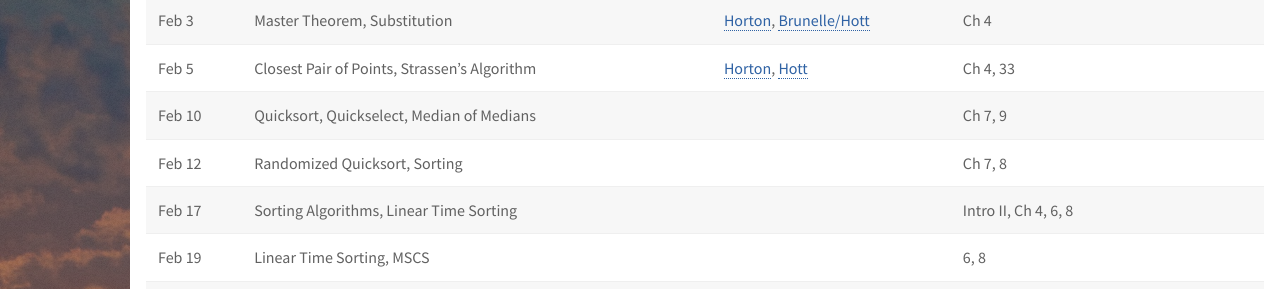
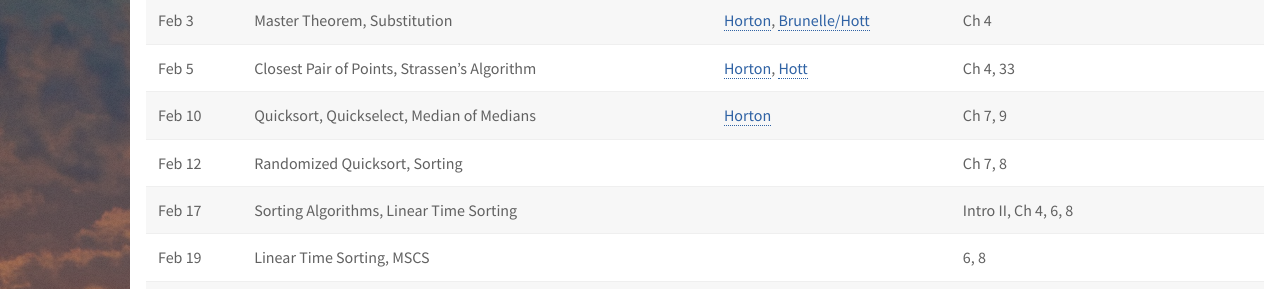
Before and after one commit to deternitydx/uvacs4102, a Jekyll site: the page built from index.md, in a window 1280 px wide and 900 px high, scrolled down 699 px. Shown: the part 155-444 px from the top of the window. Built offline with Jekyll 4.4.1, drawn with Linux system fonts in a browser that asks for light colours; nearby versions of some CDN libraries; library files that are not in the unit come from our copies.

Commit message:
Added L8 lecture pdf files for Horton

```diff
--- a/index.md
+++ b/index.md
@@ -36,7 +36,7 @@ This is a tentative full-semester schedule of topics addressed.  As we go throug
 | Jan 29  | Master Theorem            |[Horton](lectures/horton/cs4102_L5_Master_horton.pdf), [Hott](lectures/robbie/l5.pdf), [math](lectures/day5-proofs.pdf)  |                      |                 |
 | Feb 3   | Master Theorem, Substitution                  | [Horton](lectures/horton/cs4102-L6-closestpair-horton.pdf), [Brunelle/Hott](lectures/robbie/l6.pdf) | Ch 4                |                 |
 | Feb 5   | Closest Pair of Points, Strassen's Algorithm         | [Horton](lectures/horton/cs4102_L7_closestpair_Strassen_horton.pdf), [Hott](lectures/robbie/l7.pdf) | Ch 4, 33              |                 |
-| Feb 10  | Quicksort, Quickselect, Median of Medians          | | Ch 7, 9                 |                 |
+| Feb 10  | Quicksort, Quickselect, Median of Medians          |[Horton](lectures/horton/L8.pdf) | Ch 7, 9                 |                 |
 | Feb 12  | Randomized Quicksort, Sorting           | | Ch 7, 8              |                 |
 | Feb 17  | Sorting Algorithms, Linear Time Sorting | | Intro II, Ch 4, 6, 8 |                 |
 | Feb 19  | Linear Time Sorting, MSCS               | | 6, 8                 |                 |
```
Also changed, not shown: 1 other file.
